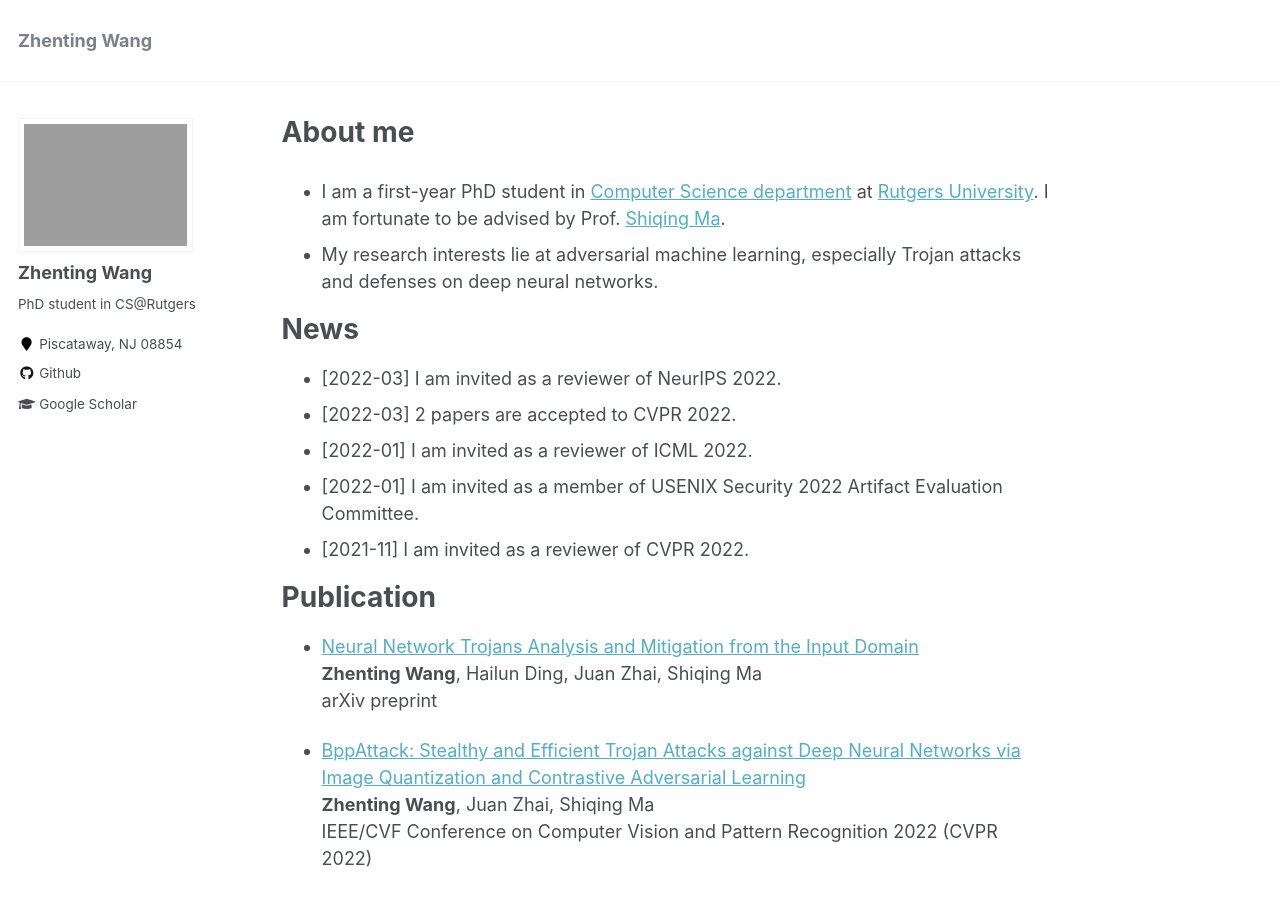
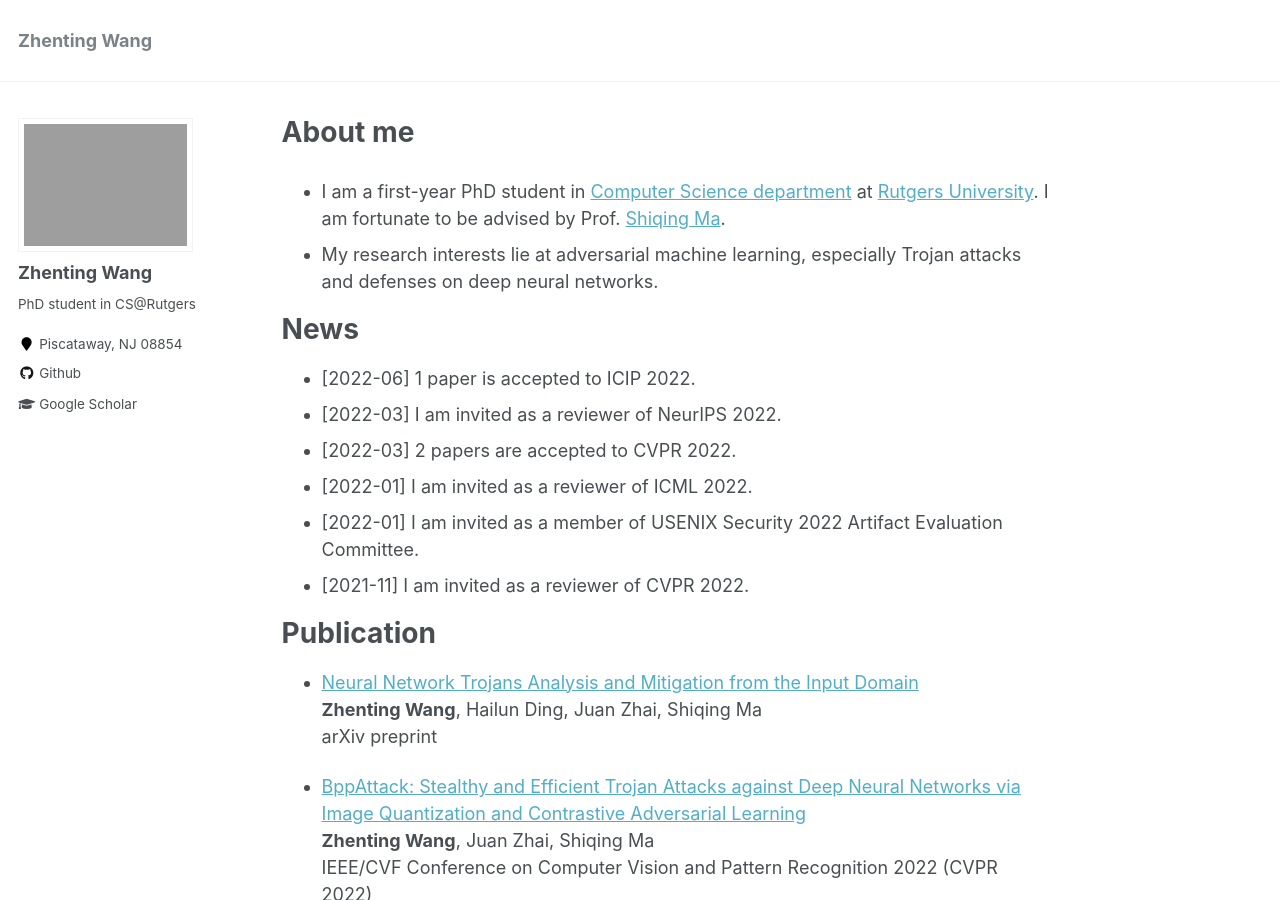
Before and after one commit to ZhentingWang/zhentingwang.github.io, a Jekyll site: the page built from _pages/about.md, in a window 1280 px wide and 900 px high. Built offline with Jekyll 4.4.1, drawn with Linux system fonts in a browser that asks for light colours.

Commit message:
Update about.md

```diff
--- a/_pages/about.md
+++ b/_pages/about.md
@@ -13,6 +13,7 @@ redirect_from:
 
 News
 ======
+* [2022-06] 1 paper is accepted to ICIP 2022.
 * [2022-03] I am invited as a reviewer of NeurIPS 2022.
 * [2022-03] 2 papers are accepted to CVPR 2022.
 * [2022-01] I am invited as a reviewer of ICML 2022.
```
